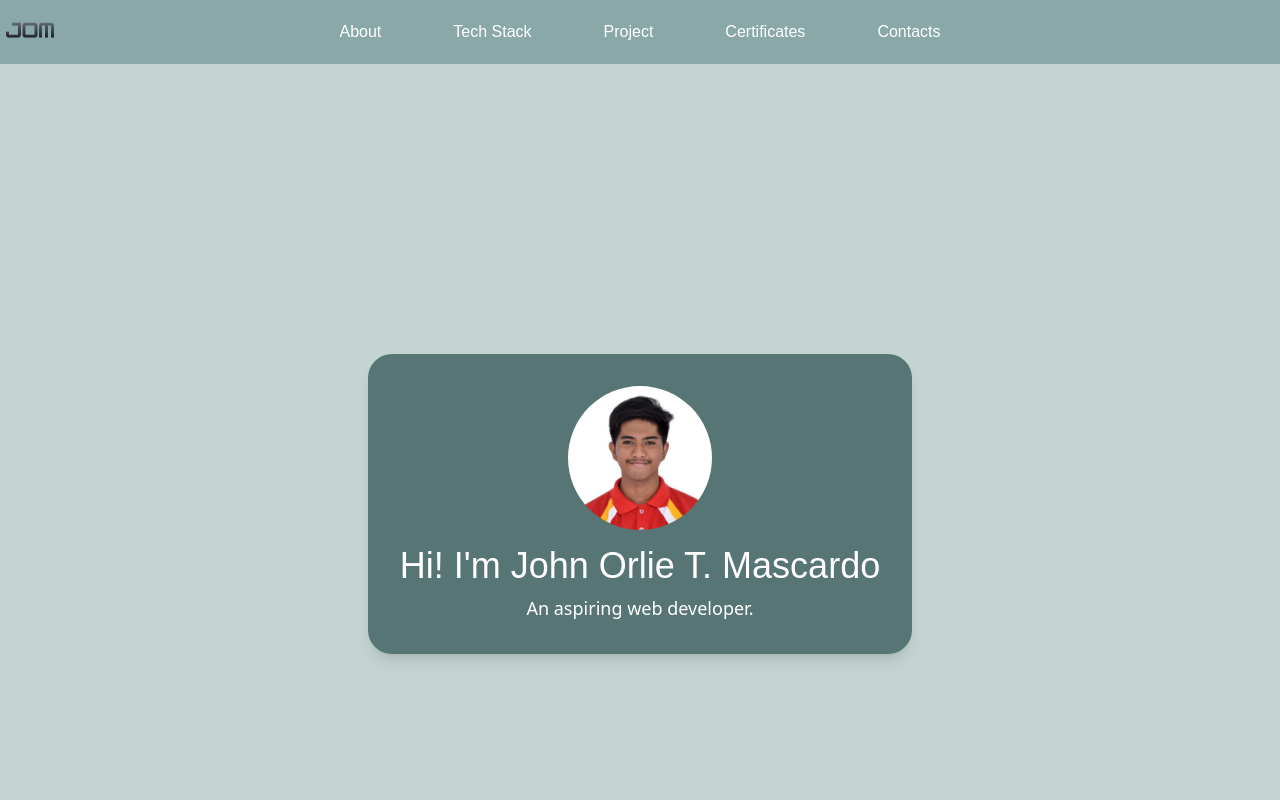
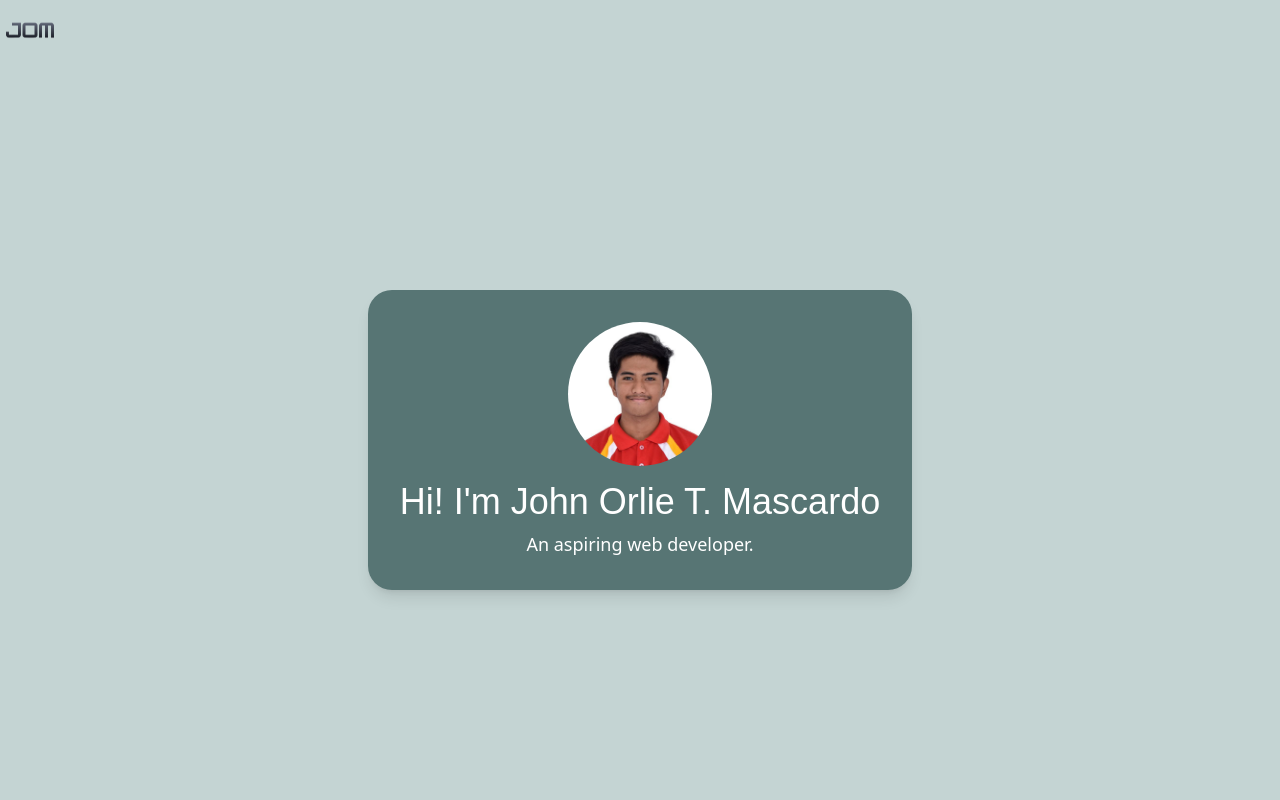
Before and after one commit to John-Orlie-Mascardo/portfolio_V2, a React (Vite) app: page / in a window 1280 px wide. Shown: the top 800 px of the page. Built offline with nearby package versions, Linux system fonts and the light colour scheme; a web font is replaced by a local one.

Commit message:
Making the navbar be toggle by the portfolio logo to hide and show

```diff
--- a/src/components/Navbar.jsx
+++ b/src/components/Navbar.jsx
@@ -1,15 +1,29 @@
 import React from "react";
 import portfolio_logo from "../assets/portfolio_logo.png";
+import { createElement } from "react";
+import { useState } from "react";
 
 export default function Navbar() {
+  const [showMenu, setShowMenu] = useState(false); // state for showing/hiding the menu
+  const [activeMenu, setActiveMenu] = useState(0); // state for tracking which nav item is active
+
   return (
-    <div id ="navbar">
-      <a href='#navbar'>
-        <img src={portfolio_logo} alt="logo" className="fixed w-15 h-15" />
-      </a>
-      <nav className="bg-deep-teal-400 font-zalando-italic">
+    <div id="navbar">
+      {/* This is the clickable logo button. When you click it, it flips showMenu between true/false. true = menu visible, false = menu hidden */}
+      <div className="sm:cursor-pointer fixed w-15 h-15" onClick={() => setShowMenu(!showMenu)}>
+          <img src={portfolio_logo} alt="logo"/>
+      </div>
+
+      {/* This is the navbar itself. It is fixed on the right side of the screen.
+      The important part is the conditional class:
+      - If showMenu is true → translate-x-0 (nav is visible in place).
+      - If showMenu is false → translate-x-full (nav is pushed off-screen to the right).
+      The duration/ease classes make the sliding smooth. */}
+      <nav className={`fixed right-0 transform}
+        ${ showMenu ? "translate-x-0" : "translate-x-full"} duration-300 ease-in-out`}>
+
         <div>
-          <ul className="flex justify-center items-center space-x-10 py-4 text-white">
+          <ul className="flex justify-center items-center space-x-10 py-4 text-white font-zalando-italic">
             <li className="px-4 py-1 rounded-4xl">
               <a href="#about">About</a>
             </li>
@@ -27,31 +41,9 @@ export default function Navbar() {
             </li>
           </ul>
         </div>
+
       </nav>
+
     </div>
   );
 }
-
-/*
-  <img src={portfolio_logo} alt="logo" className="w-auto h-auto" />
-   <nav className="w-full flex py-6 justify-between items-center navbar">
-   <img src={portfolio_logo} alt="logo" className="w-31 h-8" />
-  </nav>
- */
-
-/*
-  <nav>
-   <div className="bg-[#4f5661] text-white">
-    <div>
-     <ul className="flex justify-center items-center space-x-10 py-4">
-      <li className='bg-blue-950 px-4 py-1 rounded-4xl'><a href="#home">Home</a></li>
-      <li className='bg-blue-950 px-4 py-1 rounded-4xl'><a href="#about">About</a></li>
-      <li className='bg-blue-950 px-4 py-1 rounded-4xl'><a href="#techstack">Tech Stack</a></li>
-      <li className='bg-blue-950 px-4 py-1 rounded-4xl'><a href="#project">Project</a></li>
-      <li className='bg-blue-950 px-4 py-1 rounded-4xl'><a href="#certificates">Certificates</a></li>
-      <li className='bg-blue-950 px-4 py-1 rounded-4xl'><a href="#contacts">Contacts</a></li>
-     </ul>
-    </div>
-   </div>
-  </nav>
-  */
```
